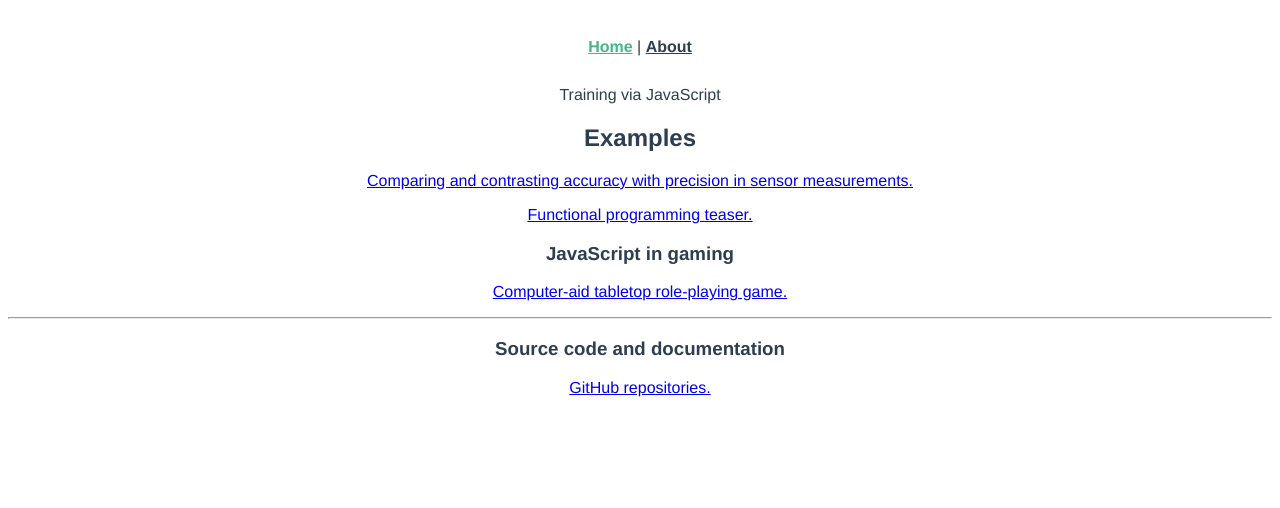
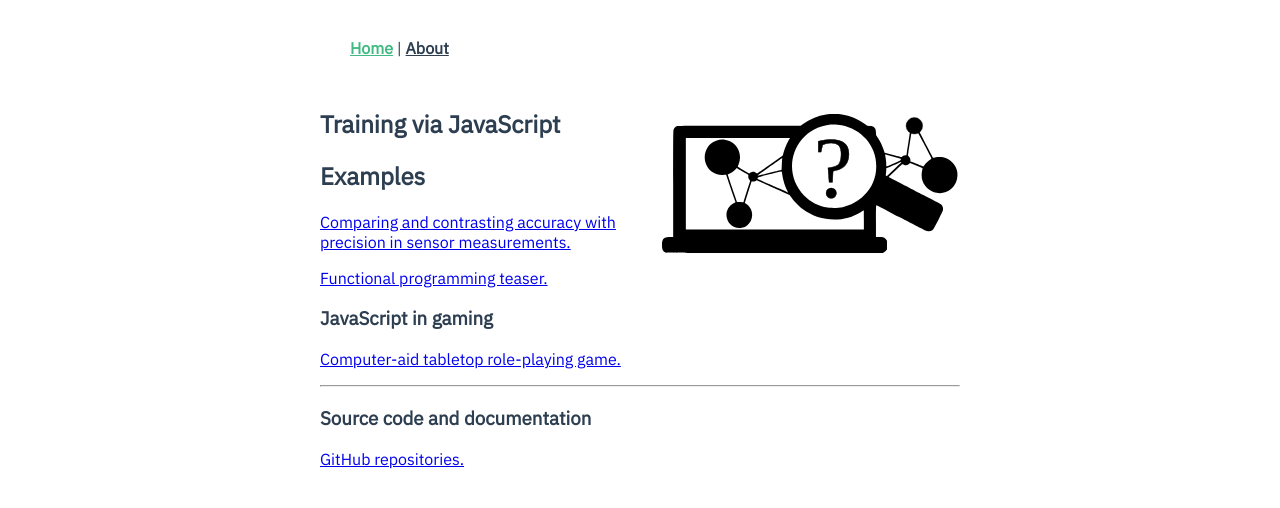
Before and after one commit to martinmphil/training_via_js, a Vue app: page /#/ in a window 1280 px wide. Shown: the top 508 px of the page. Built offline with nearby package versions, Linux system fonts and the light colour scheme.

Commit message:
add logo to contents page

```diff
--- a/public/index.html
+++ b/public/index.html
@@ -5,11 +5,14 @@
     <meta http-equiv="X-UA-Compatible" content="IE=edge">
     <meta name="viewport" content="width=device-width,initial-scale=1.0">
     <link rel="icon" href="<%= BASE_URL %>favicon.ico">
-    <title>training_via_js</title>
+    <link href="https://fonts.googleapis.com/css?family=IBM+Plex+Sans" rel="stylesheet">
+    <title>Training via JavaScript</title>
   </head>
   <body>
     <noscript>
-      <strong>We're sorry but Training-via-JavaScript only works properly with JavaScript enabled. Please enable JavaScript to continue.</strong>
+      <strong>
+        We're sorry but Training-via-JavaScript only works properly with JavaScript enabled. Please enable JavaScript to continue.
+      </strong>
     </noscript>
     <div id="app"></div>
     <!-- built files will be auto injected -->
--- a/src/App.vue
+++ b/src/App.vue
@@ -10,10 +10,9 @@
 
 <style>
 #app {
-  font-family: 'Avenir', Helvetica, Arial, sans-serif;
+  font-family: 'IBM Plex Sans', Helvetica, Arial, sans-serif;
   -webkit-font-smoothing: antialiased;
   -moz-osx-font-smoothing: grayscale;
-  text-align: center;
   color: #2c3e50;
 }
 #nav {
@@ -28,4 +27,18 @@
 #nav a.router-link-exact-active {
   color: #42b983;
 }
+
+/* width & height includes padding + border for responsive web design */
+* {
+  box-sizing: border-box;
+}
+/* responsive web design */
+@media only screen and (min-width: 40em) {
+  /* For desktop: */
+  #app {
+    width: 40em;
+    margin: auto;
+  }
+}
+
 </style>
--- a/src/components/ExamplesList.vue
+++ b/src/components/ExamplesList.vue
@@ -1,6 +1,7 @@
 <template>
   <article>
-    <h1>Examples</h1>
+    <h1>Training via JavaScript</h1>
+    <h2>Examples</h2>
     <p class="linkToExample">
       <a href="http://dancewith.co.uk/js/accurate_vs_precise.html">
         Comparing and contrasting accuracy with precision in sensor measurements.
@@ -27,7 +28,6 @@
       </p>
     </div>
   </article>
-
   </template>
 
 <script>
@@ -37,6 +37,7 @@ export default {
 </script>
 
 <!-- Add "scoped" attribute to limit CSS to this component only -->
-<style>
+<style scoped>
+
 
 </style>
--- /dev/null
+++ b/src/components/TheLogo.vue
@@ -0,0 +1,22 @@
+<template>
+  <img id="training-via-js-logo"
+    alt="Training via JavaScript logo"
+    width="300" height="150"
+    src="../assets/training_via_js_logo.svg">
+</template>
+
+<script>
+export default {
+  name: 'TheLogo'
+}
+</script>
+
+<!-- Add "scoped" attribute to limit CSS to this component only -->
+<style scoped>
+#training-via-js-logo {
+  float: right;
+  margin-left: 1em;
+  margin-bottom: 1em;
+}
+
+</style>
--- a/src/views/About.vue
+++ b/src/views/About.vue
@@ -1,5 +1,5 @@
 <template>
   <div class="about">
-    <h1>Please see our home page for examples of training via of JavaScript.</h1>
+    <p>Please see our home page for examples of training via JavaScript.</p>
   </div>
 </template>
--- a/src/views/Home.vue
+++ b/src/views/Home.vue
@@ -1,19 +1,19 @@
 <template>
   <div class="home">
-    <TheHeader/>
+    <TheLogo/>
     <ExamplesList/>
   </div>
 </template>
 
 <script>
 // @ is an alias to /src
-import TheHeader from '@/components/TheHeader.vue'
+import TheLogo from '@/components/TheLogo.vue'
 import ExamplesList from '@/components/ExamplesList.vue'
 
 export default {
   name: 'home',
   components: {
-    TheHeader,
+    TheLogo,
     ExamplesList,
   }
 }
```
Also changed, not shown: src/assets/training_via_js_logo.svg. Lines whose indentation alone changed are shown as unchanged.
